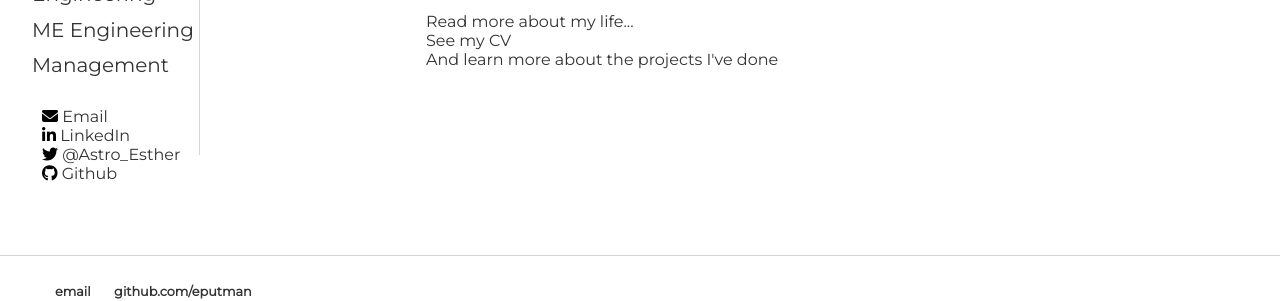
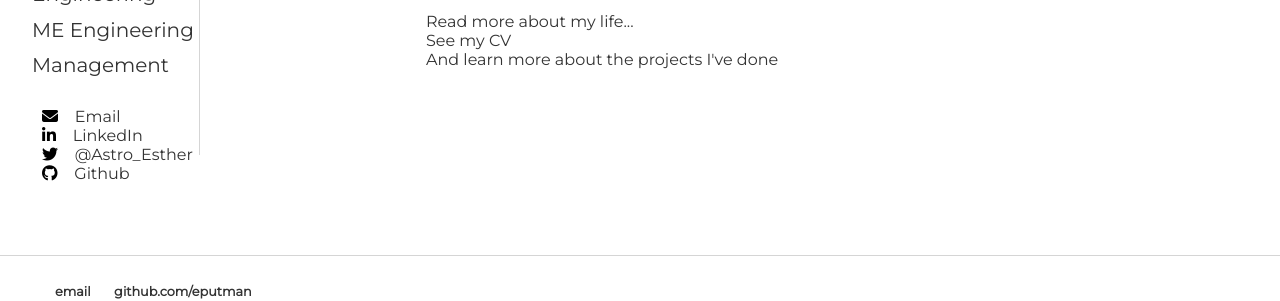
Before and after one commit to eputman/eputman.github.io, a Jekyll site: the page built from index.html, in a window 1280 px wide. Shown: the part 526-827 px from the top of the page. Built offline with Jekyll 4.4.1, drawn with Linux system fonts in a browser that asks for light colours; nearby versions of some CDN libraries.

Commit message:
Update index.html

```diff
--- a/index.html
+++ b/index.html
@@ -11,10 +11,10 @@
 		MS Aerospace Engineering <br>
 		ME Engineering Management </small></p>
 	<ul style="list-style-type:none;">
-	  <li><i class="icon fa fa-envelope"></i><a href="mailto:esther.putman@colorado.edu">     Email</a></li>
-	  <li><i class="icon fa fa-linkedin"></i><a href="https://www.linkedin.com/in/estherputman/">     LinkedIn</a></li>
-	  <li><i class="icon fa fa-twitter"></i><a href="https://twitter.com/astro_esther">     @Astro_Esther</a></li>
-	  <li><i class="icon fa fa-github"></i><a href="https://github.com/eputman">     Github</a></li>
+	  <li><i class="icon fa fa-envelope"></i><a href="mailto:esther.putman@colorado.edu">&nbsp;&nbsp;&nbsp;&nbsp;Email</a></li>
+	  <li><i class="icon fa fa-linkedin"></i><a href="https://www.linkedin.com/in/estherputman/">&nbsp;&nbsp;&nbsp;&nbsp;LinkedIn</a></li>
+	  <li><i class="icon fa fa-twitter"></i><a href="https://twitter.com/astro_esther">&nbsp;&nbsp;&nbsp;&nbsp;@Astro_Esther</a></li>
+	  <li><i class="icon fa fa-github"></i><a href="https://github.com/eputman">&nbsp;&nbsp;&nbsp;&nbsp;Github</a></li>
 	</ul>
 
 </div> <!-- /sidebar -->
```
